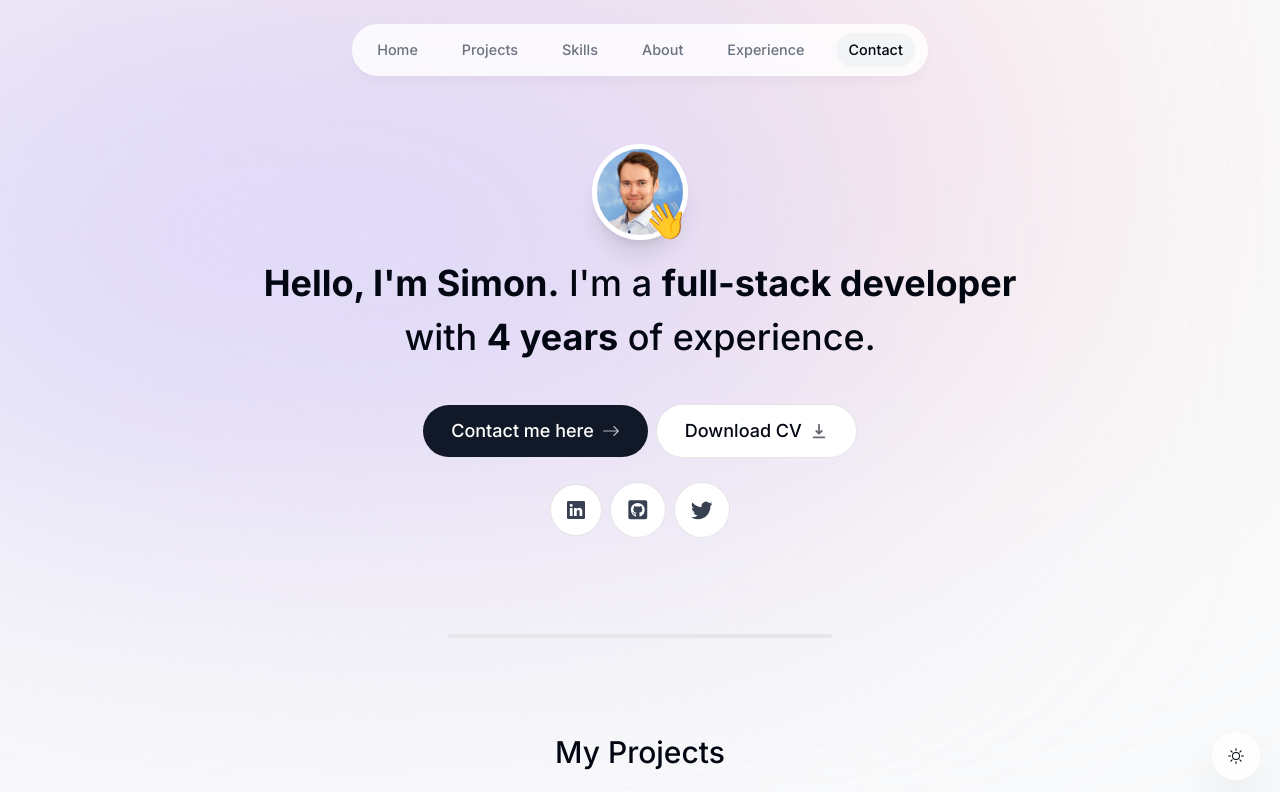
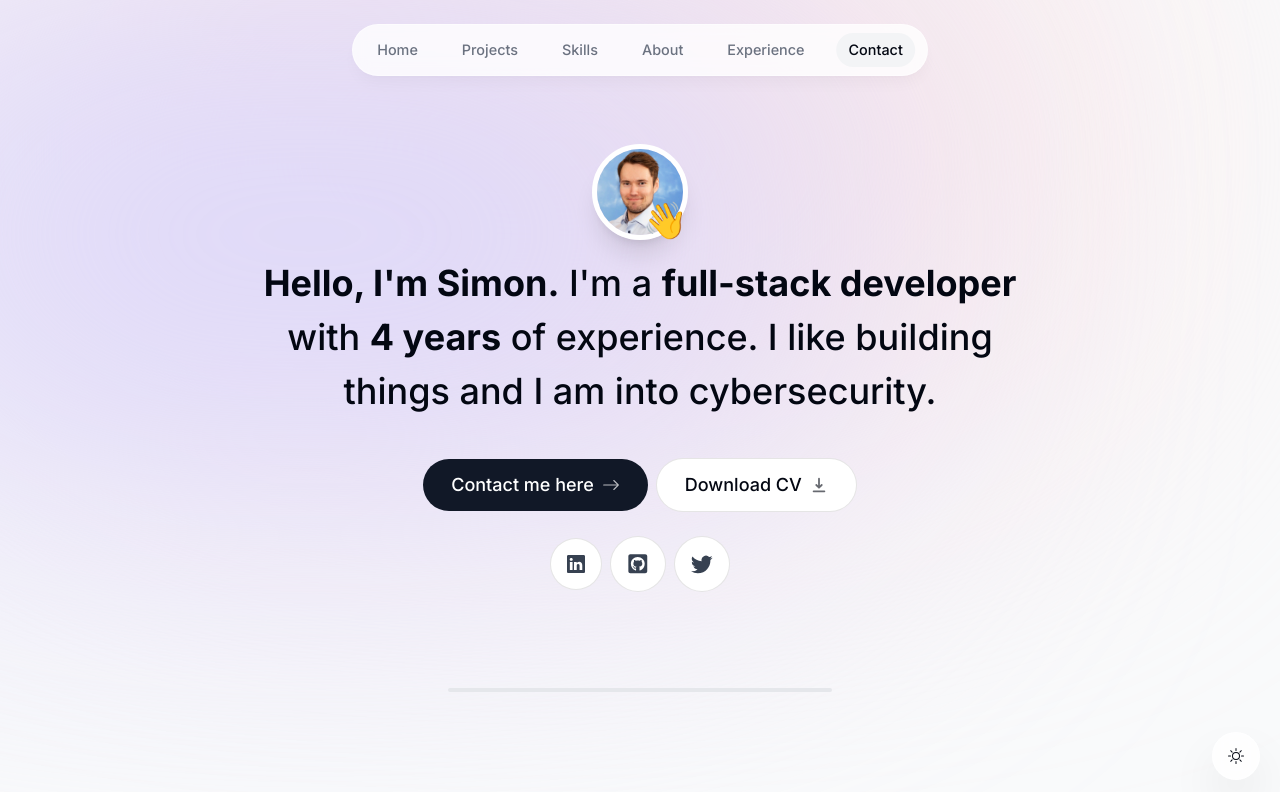
Before and after one commit to simonsynnes/personal-portfolio-website, a Next.js app: page / in a window 1280 px wide. Shown: the top 792 px of the page. Built offline with nearby package versions, Linux system fonts and the light colour scheme; no server answers.

Commit message:
Changed intro text

```diff
--- a/components/intro.tsx
+++ b/components/intro.tsx
@@ -66,7 +66,8 @@ const Intro = () => {
       >
         <span className="font-bold">Hello, I&apos;m Simon.</span> I&apos;m a{" "}
         <span className="font-bold">full-stack developer</span> with{" "}
-        <span className="font-bold">4 years</span> of experience.
+        <span className="font-bold">4 years</span> of experience. I like
+        building things and I am into cybersecurity.
       </motion.h1>
 
       <motion.div
```
